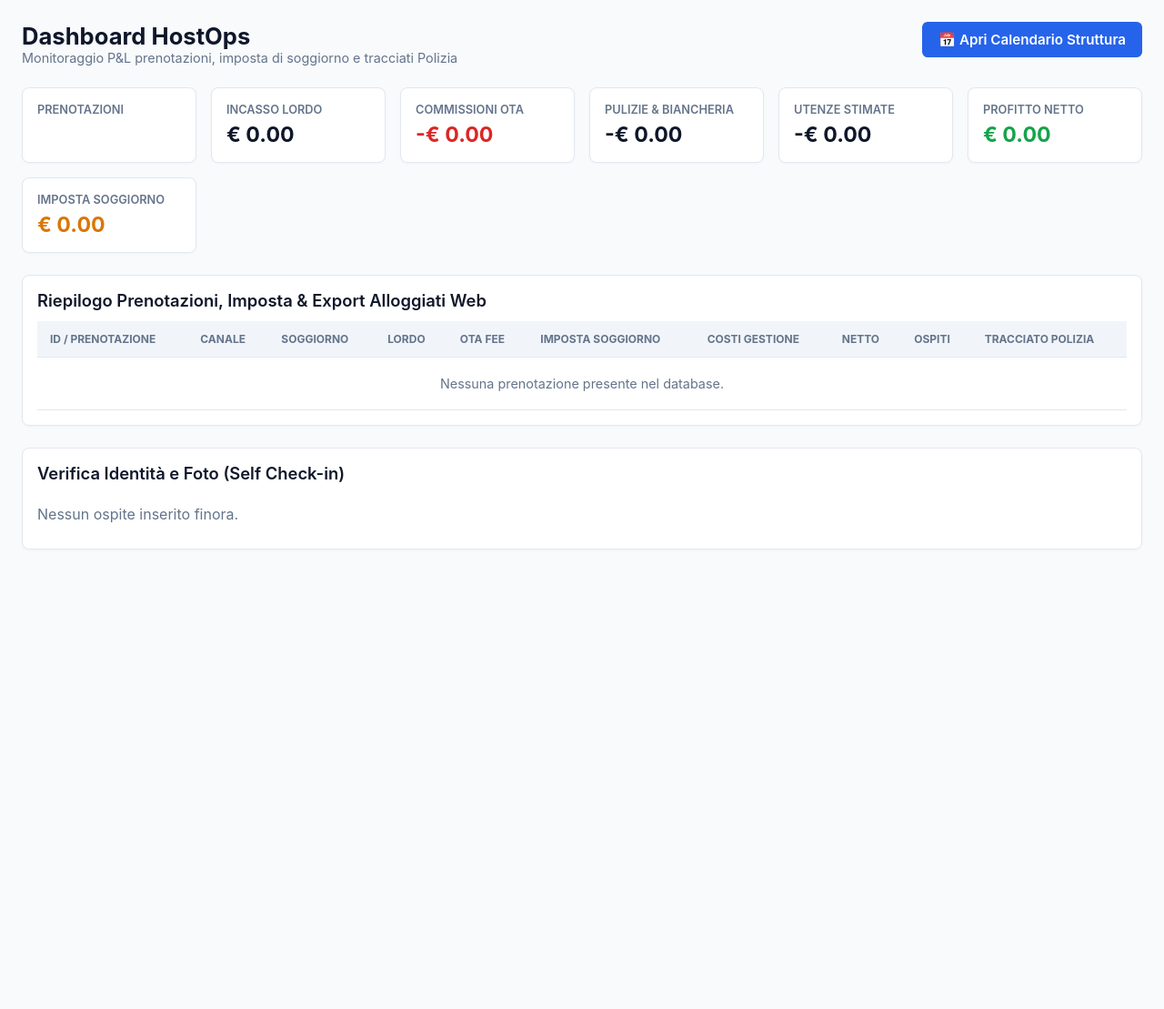
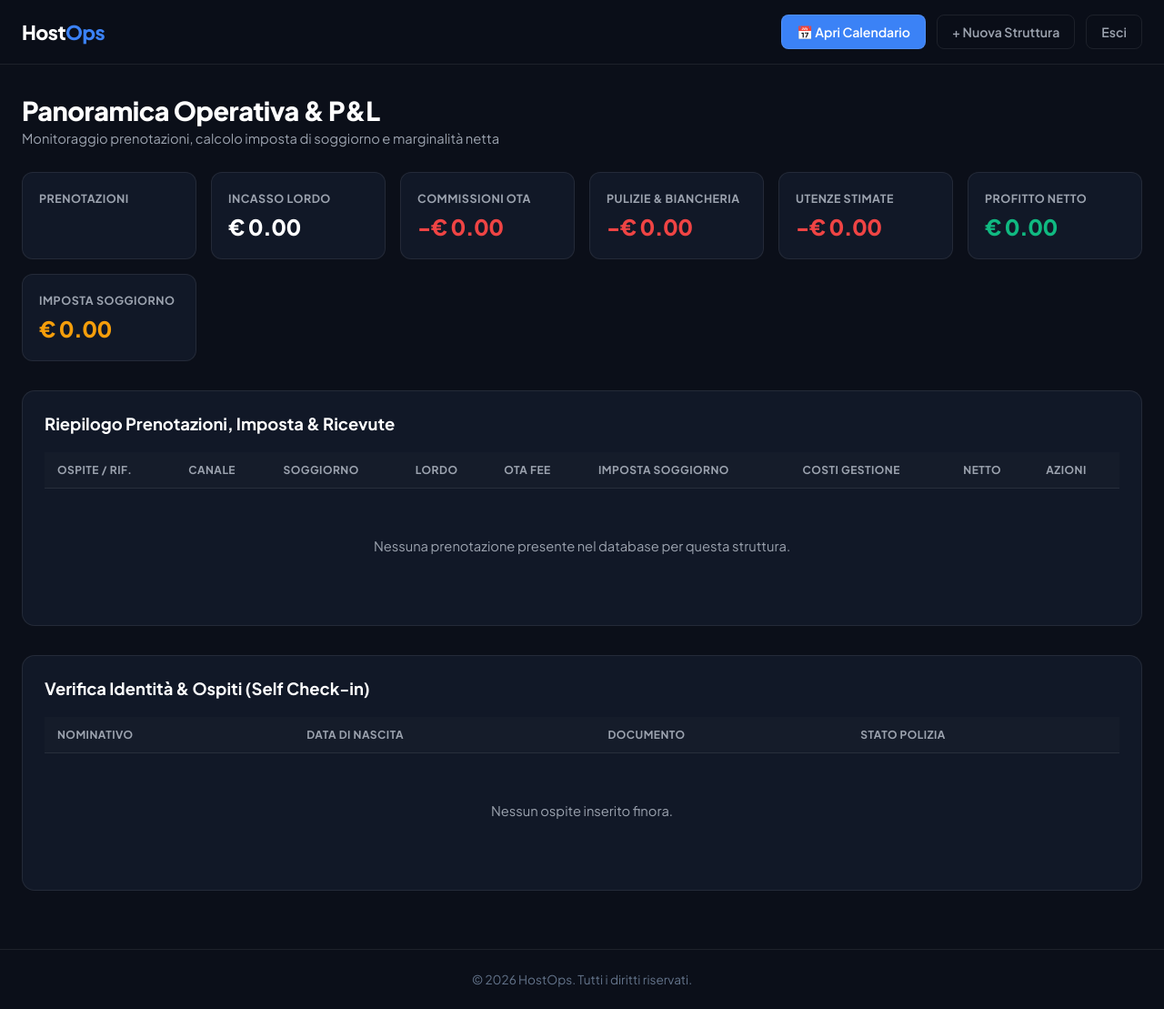
Before and after one commit to Praetorian2016/hostops, a FastAPI app: template app/templates/dashboard.html in a window 1280 px wide. Shown: the whole page at 91% size. Before the commit the page ends 604 px from the top, so only its background shows below. Run offline with FastAPI, Linux system fonts and the light colour scheme; the template is opened without the code that fills it, so the values that code supplies are empty; parts of the project's set-up code (start-up, migrations or seed data) failed here and were passed over.

Commit message:
style: aggiornato layout dark per dashboard.html

```diff
--- a/app/templates/dashboard.html
+++ b/app/templates/dashboard.html
@@ -3,116 +3,359 @@
 <head>
     <meta charset="UTF-8">
     <meta name="viewport" content="width=device-width, initial-scale=1.0">
-    <title>HostOps - Dashboard</title>
+    <title>Dashboard - HostOps</title>
+    <link rel="preconnect" href="https://fonts.googleapis.com">
+    <link rel="preconnect" href="https://fonts.gstatic.com" crossorigin>
+    <link href="https://fonts.googleapis.com/css2?family=Plus+Jakarta+Sans:wght@400;500;600;700;800&display=swap" rel="stylesheet">
     <style>
         :root {
-            --bg: #f8fafc;
-            --card-bg: #ffffff;
-            --text-main: #0f172a;
-            --text-muted: #64748b;
-            --border: #e2e8f0;
-            --primary: #2563eb;
-            --primary-hover: #1d4ed8;
-            --success: #16a34a;
-            --danger: #dc2626;
-            --tax: #d97706;
+            --bg-main: #0b0f19;
+            --bg-card: #111827;
+            --bg-card-hover: #1f2937;
+            --border-color: rgba(255, 255, 255, 0.08);
+            --primary: #3b82f6;
+            --primary-hover: #2563eb;
+            --text-main: #f9fafb;
+            --text-muted: #9ca3af;
+            --success: #10b981;
+            --danger: #ef4444;
+            --warning: #f59e0b;
         }
-        * { box-sizing: border-box; margin: 0; padding: 0; font-family: -apple-system, BlinkMacSystemFont, "Segoe UI", Roboto, sans-serif; }
-        body { background: var(--bg); color: var(--text-main); padding: 24px; }
-        .container { max-width: 1250px; margin: 0 auto; display: flex; flex-direction: column; gap: 24px; }
-        header { display: flex; justify-content: space-between; align-items: baseline; }
-        h1 { font-size: 1.6rem; font-weight: 700; }
-        h2 { font-size: 1.15rem; font-weight: 600; margin-bottom: 12px; }
 
-        /* KPI Grid */
-        .kpi-grid { display: grid; grid-template-columns: repeat(auto-fit, minmax(180px, 1fr)); gap: 16px; }
-        .card { background: var(--card-bg); border: 1px solid var(--border); border-radius: 8px; padding: 16px; box-shadow: 0 1px 3px rgba(0,0,0,0.03); }
-        .card-label { font-size: 0.8rem; color: var(--text-muted); font-weight: 600; text-transform: uppercase; }
-        .card-value { font-size: 1.45rem; font-weight: 700; margin-top: 6px; }
-        .net-positive { color: var(--success); }
+        * {
+            box-sizing: border-box;
+            margin: 0;
+            padding: 0;
+            font-family: 'Plus Jakarta Sans', -apple-system, BlinkMacSystemFont, "Segoe UI", Roboto, sans-serif;
+        }
 
-        /* Tables */
-        .table-container { overflow-x: auto; }
-        table { width: 100%; border-collapse: collapse; text-align: left; font-size: 0.9rem; }
-        th, td { padding: 12px 14px; border-bottom: 1px solid var(--border); }
-        th { background: #f1f5f9; color: var(--text-muted); font-size: 0.75rem; text-transform: uppercase; font-weight: 700; }
-        tr:hover { background: #f8fafc; }
+        body {
+            background-color: var(--bg-main);
+            color: var(--text-main);
+            min-height: 100vh;
+            display: flex;
+            flex-direction: column;
+        }
 
-        /* Badges & Actions */
-        .badge { display: inline-block; padding: 3px 8px; border-radius: 4px; font-size: 0.75rem; font-weight: 600; }
-        .badge-channel { background: #e0f2fe; color: #0284c7; }
-        .badge-status-pending { background: #fef3c7; color: #b45309; }
-        .badge-status-gen { background: #dcfce7; color: #15803d; }
-        .btn { display: inline-flex; align-items: center; gap: 6px; padding: 6px 12px; border-radius: 6px; text-decoration: none; font-size: 0.8rem; font-weight: 600; cursor: pointer; border: none; }
-        .btn-primary { background: var(--primary); color: #fff; }
-        .btn-primary:hover { background: var(--primary-hover); }
+        header {
+            border-bottom: 1px solid var(--border-color);
+            background-color: rgba(11, 15, 25, 0.85);
+            position: sticky;
+            top: 0;
+            z-index: 100;
+        }
 
-        /* Review Grid Documents/Selfie */
-        .guest-grid { display: grid; grid-template-columns: repeat(auto-fill, minmax(320px, 1fr)); gap: 16px; }
-        .guest-card { background: var(--card-bg); border: 1px solid var(--border); border-radius: 8px; padding: 14px; }
-        .guest-header { display: flex; justify-content: space-between; align-items: baseline; margin-bottom: 8px; }
-        .img-preview-group { display: flex; gap: 10px; margin-top: 10px; }
-        .img-box { flex: 1; text-align: center; }
-        .img-box img { width: 100%; height: 110px; object-fit: cover; border-radius: 4px; border: 1px solid var(--border); }
-        .img-placeholder { height: 110px; background: #f1f5f9; border-radius: 4px; display: flex; align-items: center; justify-content: center; font-size: 0.75rem; color: var(--text-muted); }
-        .img-caption { font-size: 0.75rem; color: var(--text-muted); margin-top: 4px; }
+        .navbar {
+            max-width: 1300px;
+            margin: 0 auto;
+            padding: 16px 24px;
+            display: flex;
+            justify-content: space-between;
+            align-items: center;
+        }
+
+        .brand-area {
+            display: flex;
+            align-items: center;
+            gap: 20px;
+        }
+
+        .logo {
+            font-size: 1.35rem;
+            font-weight: 800;
+            letter-spacing: -0.5px;
+            color: #ffffff;
+            text-decoration: none;
+        }
+
+        .logo span {
+            color: var(--primary);
+        }
+
+        .property-badge {
+            display: inline-flex;
+            align-items: center;
+            gap: 8px;
+            padding: 4px 12px;
+            border-radius: 9999px;
+            background: rgba(59, 130, 246, 0.12);
+            border: 1px solid rgba(59, 130, 246, 0.25);
+            color: #93c5fd;
+            font-size: 0.82rem;
+            font-weight: 600;
+        }
+
+        .property-dot {
+            width: 7px;
+            height: 7px;
+            background-color: #3b82f6;
+            border-radius: 50%;
+        }
+
+        .nav-actions {
+            display: flex;
+            align-items: center;
+            gap: 12px;
+        }
+
+        .btn {
+            display: inline-flex;
+            align-items: center;
+            justify-content: center;
+            gap: 8px;
+            padding: 9px 16px;
+            border-radius: 8px;
+            font-size: 0.88rem;
+            font-weight: 600;
+            text-decoration: none;
+            transition: all 0.2s ease;
+            cursor: pointer;
+            border: none;
+        }
+
+        .btn-primary {
+            background-color: var(--primary);
+            color: #ffffff;
+            border: 1px solid rgba(255, 255, 255, 0.1);
+        }
+
+        .btn-primary:hover {
+            background-color: var(--primary-hover);
+        }
+
+        .btn-outline {
+            background-color: transparent;
+            color: var(--text-muted);
+            border: 1px solid var(--border-color);
+        }
+
+        .btn-outline:hover {
+            color: #ffffff;
+            border-color: rgba(255, 255, 255, 0.25);
+            background-color: rgba(255, 255, 255, 0.04);
+        }
+
+        main {
+            max-width: 1300px;
+            width: 100%;
+            margin: 0 auto;
+            padding: 32px 24px;
+            flex: 1;
+        }
+
+        .page-header {
+            margin-bottom: 28px;
+        }
+
+        .page-header h1 {
+            font-size: 1.8rem;
+            font-weight: 800;
+            color: #ffffff;
+            letter-spacing: -0.5px;
+            margin-bottom: 4px;
+        }
+
+        .page-header p {
+            font-size: 0.92rem;
+            color: var(--text-muted);
+        }
+
+        .metrics-grid {
+            display: grid;
+            grid-template-columns: repeat(auto-fit, minmax(170px, 1fr));
+            gap: 16px;
+            margin-bottom: 32px;
+        }
+
+        .metric-card {
+            background-color: var(--bg-card);
+            border: 1px solid var(--border-color);
+            border-radius: 12px;
+            padding: 20px 18px;
+            transition: border-color 0.2s ease;
+        }
+
+        .metric-card:hover {
+            border-color: rgba(255, 255, 255, 0.16);
+        }
+
+        .metric-label {
+            font-size: 0.78rem;
+            font-weight: 700;
+            text-transform: uppercase;
+            letter-spacing: 0.04em;
+            color: var(--text-muted);
+            margin-bottom: 8px;
+        }
+
+        .metric-value {
+            font-size: 1.5rem;
+            font-weight: 800;
+            letter-spacing: -0.5px;
+        }
+
+        .val-neutral { color: #ffffff; }
+        .val-positive { color: var(--success); }
+        .val-negative { color: var(--danger); }
+        .val-warning { color: var(--warning); }
+
+        .panel {
+            background-color: var(--bg-card);
+            border: 1px solid var(--border-color);
+            border-radius: 14px;
+            padding: 24px;
+            margin-bottom: 32px;
+        }
+
+        .panel-header {
+            display: flex;
+            justify-content: space-between;
+            align-items: center;
+            margin-bottom: 20px;
+        }
+
+        .panel-header h2 {
+            font-size: 1.15rem;
+            font-weight: 700;
+            color: #ffffff;
+        }
+
+        .table-wrap {
+            overflow-x: auto;
+        }
+
+        table {
+            width: 100%;
+            border-collapse: collapse;
+            text-align: left;
+            font-size: 0.88rem;
+        }
+
+        th {
+            padding: 12px 14px;
+            color: var(--text-muted);
+            font-size: 0.75rem;
+            font-weight: 700;
+            text-transform: uppercase;
+            letter-spacing: 0.04em;
+            border-bottom: 1px solid var(--border-color);
+            background-color: rgba(255, 255, 255, 0.015);
+        }
+
+        td {
+            padding: 14px;
+            border-bottom: 1px solid var(--border-color);
+            color: #d1d5db;
+        }
+
+        tr:last-child td {
+            border-bottom: none;
+        }
+
+        tr:hover td {
+            background-color: rgba(255, 255, 255, 0.02);
+        }
+
+        .empty-state {
+            text-align: center;
+            padding: 40px 16px;
+            color: var(--text-muted);
+            font-size: 0.92rem;
+        }
+
+        .channel-tag {
+            padding: 3px 8px;
+            border-radius: 6px;
+            font-size: 0.75rem;
+            font-weight: 600;
+            background: rgba(255, 255, 255, 0.06);
+            color: #ffffff;
+        }
+
+        footer {
+            border-top: 1px solid var(--border-color);
+            padding: 24px;
+            text-align: center;
+            color: #64748b;
+            font-size: 0.85rem;
+            margin-top: auto;
+        }
     </style>
 </head>
 <body>
 
-<div class="container">
     <header>
-        <div>
-            <h1>Dashboard HostOps</h1>
-            <p style="color: var(--text-muted); font-size: 0.9rem;">Monitoraggio P&L prenotazioni, imposta di soggiorno e tracciati Polizia</p>
+        <div class="navbar">
+            <div class="brand-area">
+                <a href="/dashboard" class="logo">Host<span>Ops</span></a>
+                {% if property %}
+                <span class="property-badge">
+                    <span class="property-dot"></span>
+                    {{ property.name }} ({{ property.city }})
+                </span>
+                {% endif %}
             </div>
-        <div>
-        <a href="/calendar" class="btn btn-primary" style="font-size: 0.95rem; padding: 10px 18px;">
-            📅 Apri Calendario Struttura
-        </a>
+
+            <div class="nav-actions">
+                <a href="/calendar" class="btn btn-primary">&#128197; Apri Calendario</a>
+                <a href="/properties/new" class="btn btn-outline">+ Nuova Struttura</a>
+                <a href="/logout" class="btn btn-outline">Esci</a>
+            </div>
         </div>
     </header>
 
-    <!-- METRICHE P&L & IMPOSTA -->
-    <section class="kpi-grid">
-        <div class="card">
-            <div class="card-label">Prenotazioni</div>
-            <div class="card-value">{{ totals.total_bookings }}</div>
+    <main>
+        <div class="page-header">
+            <h1>Panoramica Operativa &amp; P&amp;L</h1>
+            <p>Monitoraggio prenotazioni, calcolo imposta di soggiorno e marginalit&#224; netta</p>
         </div>
-        <div class="card">
-            <div class="card-label">Incasso Lordo</div>
-            <div class="card-value">€ {{ "%.2f"|format(totals.gross) }}</div>
+
+        <div class="metrics-grid">
+            <div class="metric-card">
+                <div class="metric-label">Prenotazioni</div>
+                <div class="metric-value val-neutral">{{ totals.total_bookings }}</div>
             </div>
-        <div class="card">
-            <div class="card-label">Commissioni OTA</div>
-            <div class="card-value" style="color: var(--danger);">-€ {{ "%.2f"|format(totals.ota_commission) }}</div>
+
+            <div class="metric-card">
+                <div class="metric-label">Incasso Lordo</div>
+                <div class="metric-value val-neutral">&euro; {{ "%.2f"|format(totals.gross) }}</div>
             </div>
-        <div class="card">
-            <div class="card-label">Pulizie & Biancheria</div>
-            <div class="card-value">-€ {{ "%.2f"|format(totals.cleaning_linen) }}</div>
+
+            <div class="metric-card">
+                <div class="metric-label">Commissioni OTA</div>
+                <div class="metric-value val-negative">-&euro; {{ "%.2f"|format(totals.ota_commission) }}</div>
             </div>
-        <div class="card">
-            <div class="card-label">Utenze Stimate</div>
-            <div class="card-value">-€ {{ "%.2f"|format(totals.utilities) }}</div>
+
+            <div class="metric-card">
+                <div class="metric-label">Pulizie &amp; Biancheria</div>
+                <div class="metric-value val-negative">-&euro; {{ "%.2f"|format(totals.cleaning_linen) }}</div>
             </div>
-        <div class="card">
-            <div class="card-label">Profitto Netto</div>
-            <div class="card-value net-positive">€ {{ "%.2f"|format(totals.net_profit) }}</div>
+
+            <div class="metric-card">
+                <div class="metric-label">Utenze Stimate</div>
+                <div class="metric-value val-negative">-&euro; {{ "%.2f"|format(totals.utilities) }}</div>
             </div>
-        <div class="card">
-            <div class="card-label">Imposta Soggiorno</div>
-            <div class="card-value" style="color: var(--tax);">€ {{ "%.2f"|format(totals.total_tourist_tax) }}</div>
+
+            <div class="metric-card">
+                <div class="metric-label">Profitto Netto</div>
+                <div class="metric-value val-positive">&euro; {{ "%.2f"|format(totals.net_profit) }}</div>
             </div>
-    </section>
 
-    <!-- LISTA PRENOTAZIONI & ALLOGGIATI WEB -->
-    <section class="card">
-        <h2>Riepilogo Prenotazioni, Imposta & Export Alloggiati Web</h2>
-        <div class="table-container">
+            <div class="metric-card">
+                <div class="metric-label">Imposta Soggiorno</div>
+                <div class="metric-value val-warning">&euro; {{ "%.2f"|format(totals.total_tourist_tax) }}</div>
+            </div>
+        </div>
+
+        <div class="panel">
+            <div class="panel-header">
+                <h2>Riepilogo Prenotazioni, Imposta &amp; Ricevute</h2>
+            </div>
+            <div class="table-wrap">
                 <table>
                     <thead>
                         <tr>
-                        <th>ID / Prenotazione</th>
+                            <th>Ospite / Rif.</th>
                             <th>Canale</th>
                             <th>Soggiorno</th>
                             <th>Lordo</th>
@@ -120,96 +363,84 @@
                             <th>Imposta Soggiorno</th>
                             <th>Costi Gestione</th>
                             <th>Netto</th>
-                        <th>Ospiti</th>
-                        <th>Tracciato Polizia</th>
+                            <th>Azioni</th>
                         </tr>
                     </thead>
                     <tbody>
+                        {% if bookings and bookings|length > 0 %}
                             {% for b in bookings %}
                             <tr>
-                        <td><strong>#{{ b.id }} - {{ b.guest_name }}</strong></td>
-                        <td><span class="badge badge-channel">{{ b.channel }}</span></td>
+                                <td><strong>{{ b.guest_name }}</strong></td>
+                                <td><span class="channel-tag">{{ b.channel }}</span></td>
                                 <td>{{ b.check_in }} &rarr; {{ b.check_out }} ({{ b.nights }}n)</td>
-                        <td>€ {{ "%.2f"|format(b.gross_revenue) }}</td>
-                        <td>€ {{ "%.2f"|format(b.ota_commission) }}</td>
-                        <td style="color: var(--tax); font-weight: 600;">€ {{ "%.2f"|format(b.tourist_tax) }}</td>
-                        <td>€ {{ "%.2f"|format(b.cleaning_cost + b.linen_kit_cost + b.utilities_est) }}</td>
-                        <td><strong class="net-positive">€ {{ "%.2f"|format(b.calculated_net_profit) }}</strong></td>
-                        <td>{{ b.registered_guests_count }} / {{ b.guests_count }}</td>
+                                <td>&euro; {{ "%.2f"|format(b.gross_revenue) }}</td>
+                                <td class="val-negative">-&euro; {{ "%.2f"|format(b.ota_commission) }}</td>
+                                <td class="val-warning">&euro; {{ "%.2f"|format(b.tourist_tax) }}</td>
+                                <td>-&euro; {{ "%.2f"|format(b.cleaning_cost + b.linen_kit_cost + b.utilities_est) }}</td>
+                                <td class="val-positive"><strong>&euro; {{ "%.2f"|format(b.calculated_net_profit) }}</strong></td>
                                 <td>
-                            {% if b.registered_guests_count > 0 %}
-                            <a href="/dashboard/download-alloggiati/{{ b.id }}" class="btn btn-primary">
-                                Scarica .txt (157 car.)
-                            </a>
-                            {% else %}
-                            <span style="color: var(--text-muted); font-size: 0.8rem;">In attesa di dati</span>
-                            {% endif %}
-                            <a href="/dashboard/receipt/tourist-tax/{{ b.id }}"
-   target="_blank"
-   class="btn btn-sm btn-outline-secondary">
-    📄 Ricevuta
-</a>
+                                    <a href="/dashboard/receipt/tourist-tax/{{ b.id }}" class="btn btn-outline" style="padding: 4px 10px; font-size: 0.78rem;">Ricevuta</a>
                                 </td>
                             </tr>
+                            {% endfor %}
                         {% else %}
                             <tr>
-                        <td colspan="10" style="text-align: center; color: var(--text-muted); padding: 20px;">Nessuna prenotazione presente nel database.</td>
+                                <td colspan="9">
+                                    <div class="empty-state">
+                                        Nessuna prenotazione presente nel database per questa struttura.
+                                    </div>
+                                </td>
                             </tr>
-                    {% endfor %}
+                        {% endif %}
                     </tbody>
                 </table>
             </div>
-    </section>
-
-    <!-- REVISIONE IDENTITÀ: DOCUMENTI E SELFIE -->
-    <section class="card">
-        <h2>Verifica Identità e Foto (Self Check-in)</h2>
-        <div class="guest-grid">
-            {% for g in guests %}
-            <div class="guest-card">
-                <div class="guest-header">
-                    <strong>{{ g.first_name }} {{ g.last_name }}</strong>
-                    <span class="badge {% if g.alloggiati_status == 'GENERATED' %}badge-status-gen{% else %}badge-status-pending{% endif %}">
-                        {{ g.alloggiati_status }}
-                    </span>
-                </div>
-                <div style="font-size: 0.8rem; color: var(--text-muted); line-height: 1.4;">
-                    Prenotazione: #{{ g.booking_id }} ({{ g.booking_guest_name }})<br>
-                    Tipo Ospite: {{ g.guest_type }} | Sesso: {{ 'M' if g.gender == '1' else 'F' }}<br>
-                    Doc: {{ g.doc_type or 'N/D' }} - {{ g.doc_number or 'N/D' }}
         </div>
 
-                <div class="img-preview-group">
-                    <div class="img-box">
-                        {% if g.doc_image_path %}
-                        <a href="/{{ g.doc_image_path }}" target="_blank">
-                            <img src="/{{ g.doc_image_path }}" alt="Documento">
-                        </a>
-                        <div class="img-caption">Documento</div>
+        <div class="panel">
+            <div class="panel-header">
+                <h2>Verifica Identit&#224; &amp; Ospiti (Self Check-in)</h2>
+            </div>
+            <div class="table-wrap">
+                <table>
+                    <thead>
+                        <tr>
+                            <th>Nominativo</th>
+                            <th>Data di Nascita</th>
+                            <th>Documento</th>
+                            <th>Stato Polizia</th>
+                        </tr>
+                    </thead>
+                    <tbody>
+                        {% if guests and guests|length > 0 %}
+                            {% for g in guests %}
+                            <tr>
+                                <td><strong>{{ g.first_name }} {{ g.last_name }}</strong></td>
+                                <td>{{ g.birth_date }}</td>
+                                <td>{{ g.document_type }} - {{ g.document_number }}</td>
+                                <td>
+                                    <span class="channel-tag">{{ g.alloggiati_status or 'DA GENERARE' }}</span>
+                                </td>
+                            </tr>
+                            {% endfor %}
                         {% else %}
-                        <div class="img-placeholder">Nessun file</div>
-                        <div class="img-caption">Documento</div>
+                            <tr>
+                                <td colspan="4">
+                                    <div class="empty-state">
+                                        Nessun ospite inserito finora.
+                                    </div>
+                                </td>
+                            </tr>
                         {% endif %}
-                    </div>
-                    <div class="img-box">
-                        {% if g.selfie_image_path %}
-                        <a href="/{{ g.selfie_image_path }}" target="_blank">
-                            <img src="/{{ g.selfie_image_path }}" alt="Selfie">
-                        </a>
-                        <div class="img-caption">Selfie</div>
-                        {% else %}
-                        <div class="img-placeholder">Nessun file</div>
-                        <div class="img-caption">Selfie</div>
-                        {% endif %}
+                    </tbody>
+                </table>
             </div>
         </div>
-            </div>
-            {% else %}
-            <p style="color: var(--text-muted); grid-column: 1 / -1; padding: 12px 0;">Nessun ospite inserito finora.</p>
-            {% endfor %}
-        </div>
-    </section>
-</div>
+    </main>
+
+    <footer>
+        <p>&#169; 2026 HostOps. Tutti i diritti riservati.</p>
+    </footer>
 
 </body>
 </html>
```
Lines whose indentation alone changed are shown as unchanged.
